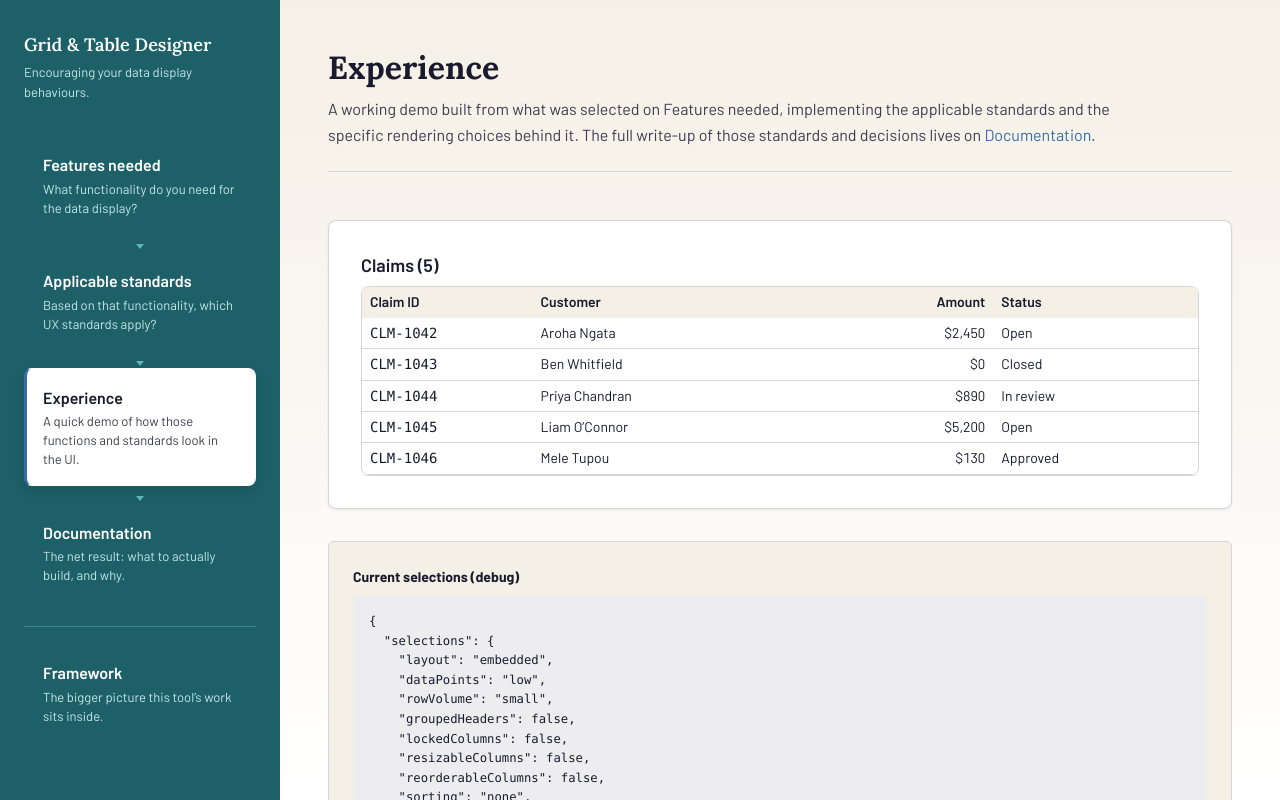
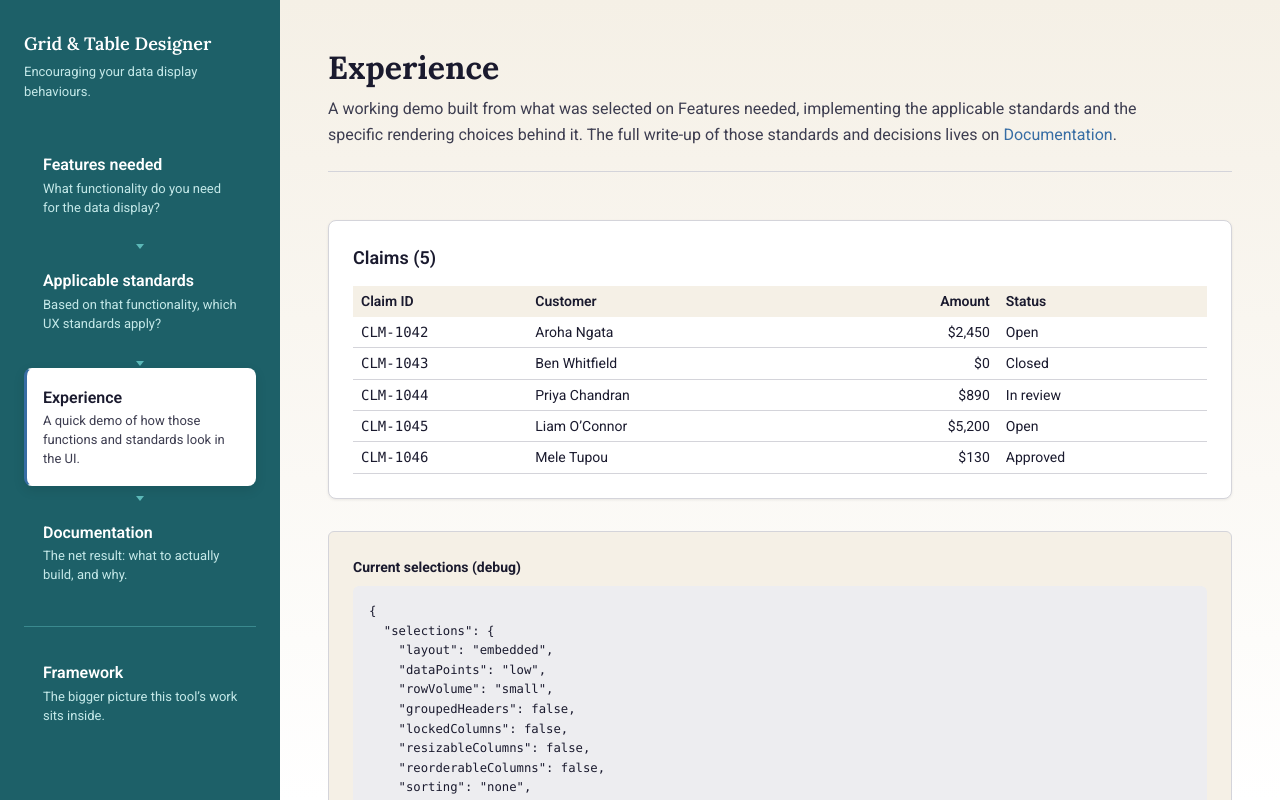
Before and after one commit to puneetsyaloutlook/grabledesigner, a React (Vite) app: page /experience in a window 1280 px wide. Shown: the top 800 px of the page. Built offline with nearby package versions, Linux system fonts and the light colour scheme.

Commit message:
Add files via upload

```diff
--- a/src/styles/global.css
+++ b/src/styles/global.css
@@ -298,6 +298,23 @@ h3 {
   max-width: 65ch;
 }
 
+.home-step-card {
+  display: block;
+  text-decoration: none;
+  color: inherit;
+}
+
+.home-step-number {
+  font-family: var(--font-serif);
+  font-size: 0.75rem;
+  color: var(--color-primary);
+  margin: 0 0 var(--space-xs);
+}
+
+.home-step-card h2 {
+  color: var(--color-action);
+}
+
 .doc-sheet {
   background: var(--surface-page);
   border: 1px solid var(--border-default);
@@ -461,11 +478,77 @@ h3 {
 
 /* Demo grid */
 
+.demo-card {
+  padding: var(--space-lg);
+}
+
+.demo-card-header {
+  display: flex;
+  align-items: center;
+  justify-content: space-between;
+  gap: var(--space-md);
+  margin-bottom: var(--space-md);
+}
+
+.demo-card-header h3 {
+  margin: 0;
+  font-family: var(--font-sans);
+  font-size: var(--text-h3-size);
+  font-weight: 600;
+}
+
+.filter-bar {
+  display: flex;
+  flex-wrap: wrap;
+  gap: var(--space-sm);
+  margin-bottom: var(--space-md);
+  padding-bottom: var(--space-md);
+  border-bottom: 1px solid var(--border-default);
+}
+
+.filter-input {
+  min-height: 32px;
+  padding: 4px var(--space-sm);
+  border: 1px solid var(--border-default);
+  border-radius: 4px;
+  font: inherit;
+  font-size: var(--text-sm-size);
+  background: var(--surface-page);
+  flex: 1;
+  min-width: 100px;
+}
+
+.filter-input:focus {
+  outline: none;
+  border-color: var(--color-action);
+}
+
+.filter-input-global {
+  flex: none;
+  width: 260px;
+  max-width: 100%;
+}
+
 .demo-table-wrap {
   overflow-x: auto;
-  border: 1px solid var(--border-default);
-  border-radius: var(--radius-lg);
-  background: var(--surface-page);
+}
+
+.group-header-row td {
+  background: var(--surface-warm);
+  font-weight: 600;
+  padding-top: var(--space-sm);
+  padding-bottom: var(--space-sm);
+}
+
+.totals-row td {
+  border-top: 2px solid var(--border-strong);
+  background: var(--surface-warm);
+}
+
+.empty-row {
+  text-align: center;
+  color: var(--text-secondary);
+  padding: var(--space-xl) !important;
 }
 
 .demo-table {
--- a/src/styles/tokens.css
+++ b/src/styles/tokens.css
@@ -3,7 +3,7 @@
    Source: puneetsyaloutlook/designsystem @ main
    ============================================================ */
 
-@import url('https://fonts.googleapis.com/css2?family=Barlow:wght@400;500;600;700&family=Lora:ital,wght@0,400;0,600;0,700;1,400&display=swap');
+@import url('https://fonts.googleapis.com/css2?family=Roboto:wght@400;500;600;700&family=Lora:ital,wght@0,400;0,600;0,700;1,400&display=swap');
 
 :root {
 
@@ -80,7 +80,7 @@
   --text-inverse:    #FFFFFF;
 
   /* ── Typography ────────────────────────────────────────── */
-  --font-sans:  'Barlow', system-ui, sans-serif;
+  --font-sans:  'Roboto', system-ui, sans-serif;
   --font-serif: 'Lora', Georgia, serif;
   --font-mono:  'SFMono-Regular', Consolas, 'Liberation Mono', monospace;
 
```
